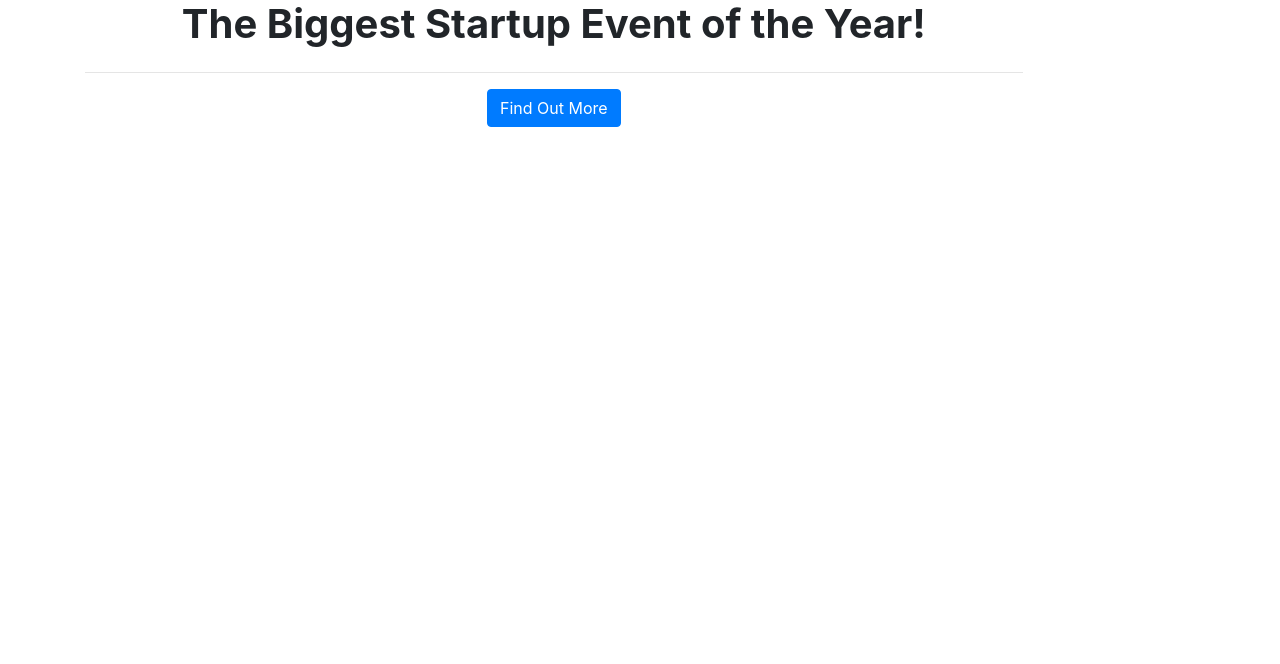
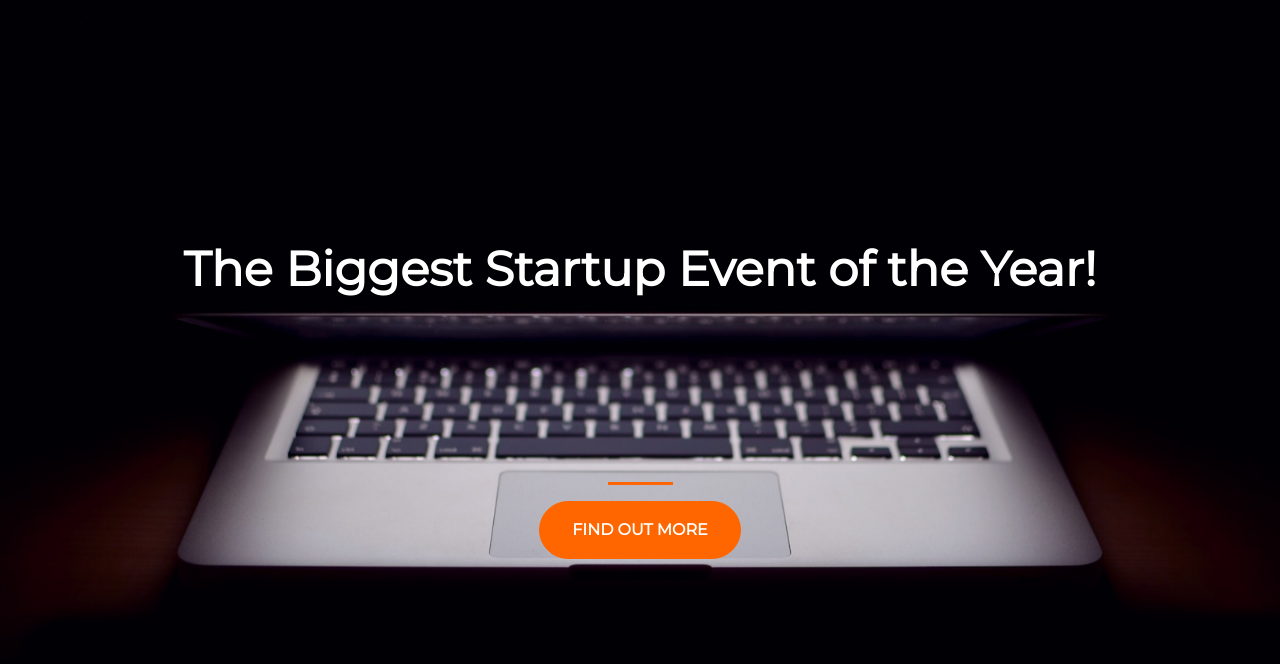
Before and after one commit to agregg02/ajgstart, a plain HTML site: page index.html in a window 1280 px wide. Drawn offline with nearby package versions, Linux system fonts and the light colour scheme; the site is published under a folder, as on GitHub Pages, so addresses that start at the root find nothing.

Commit message:
Add files via upload

```diff
--- a/index.html
+++ b/index.html
@@ -14,7 +14,7 @@
     <link rel="stylesheet" href="https://stackpath.bootstrapcdn.com/bootstrap/4.3.1/css/bootstrap.min.css" integrity="sha384-ggOyR0iXCbMQv3Xipma34MD+dH/1fQ784/j6cY/iJTQUOhcWr7x9JvoRxT2MZw1T" crossorigin="anonymous">
 
     <!-- Your own stylesheet -->
-    <link rel="stylesheet" type="text/css" href="/style.css">
+    <link rel="stylesheet" type="text/css" href="style.css">
   </head>
   <body>
 
--- a/style.css
+++ b/style.css
@@ -5,7 +5,7 @@ html {
   font-family: 'Montserrat', sans-serif;
   background-color: black;
 
-  background: url(/header.jpg) no-repeat center center fixed;
+  background: url(header.jpg) no-repeat center center fixed;
   -webkit-background-size: cover;
   -moz-background-size: cover;
   -o-background-size: cover;
```
